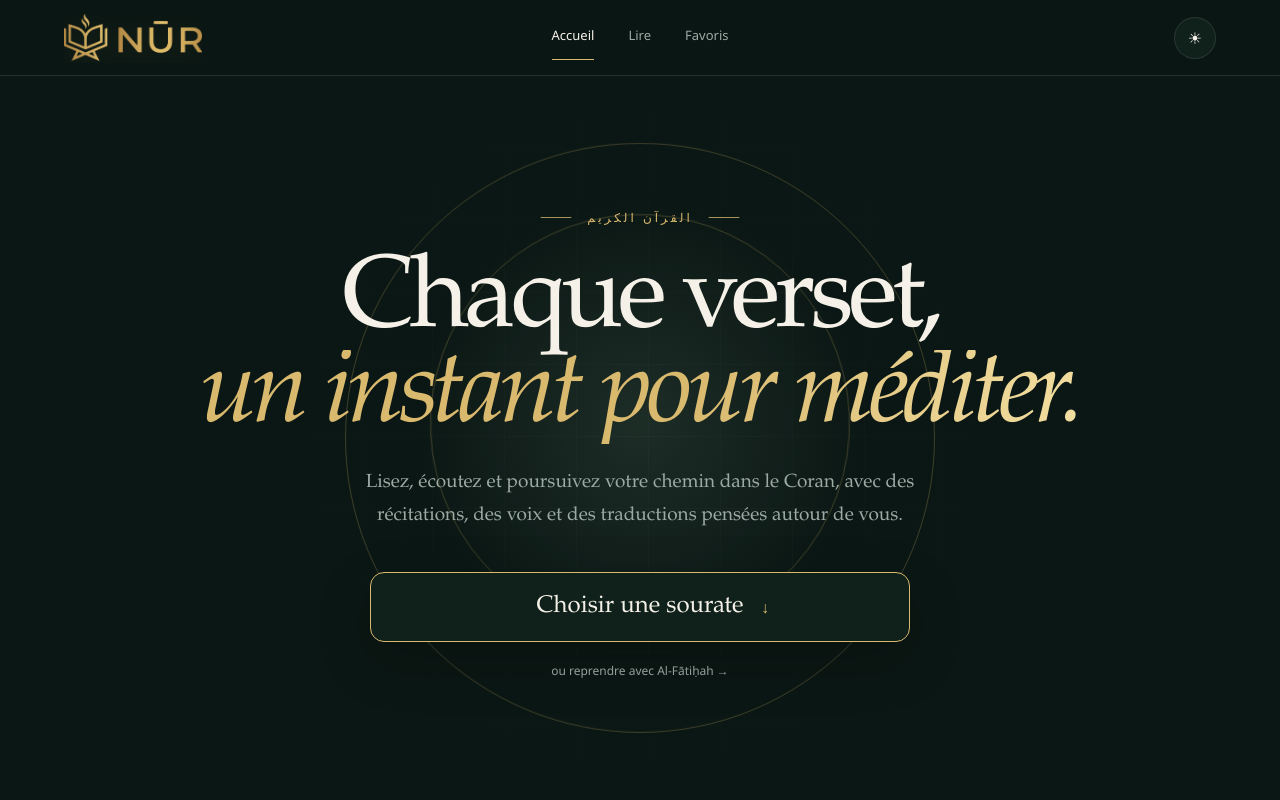
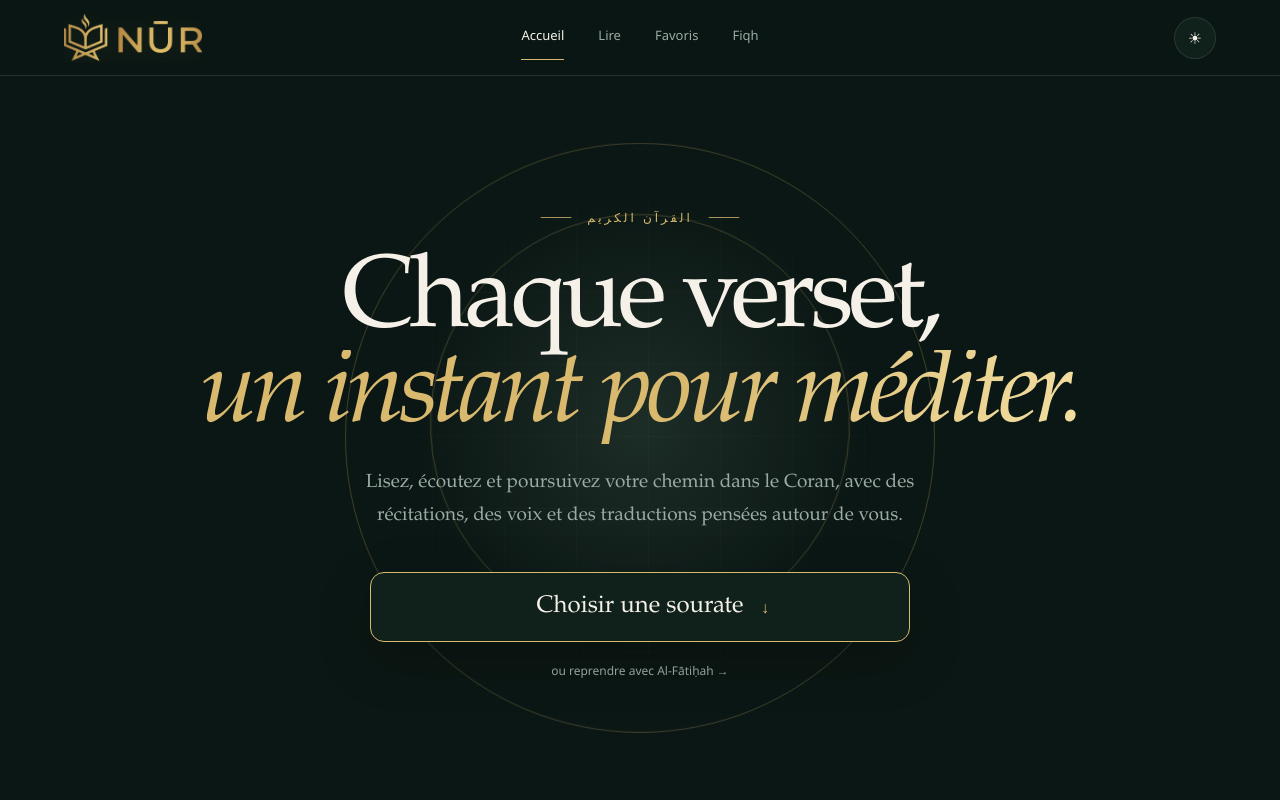
Before and after one commit to NurQuran/Nur, a Next.js app: page / in a window 1280 px wide. Shown: the top 800 px of the page. Built offline with nearby package versions, Linux system fonts and the light colour scheme.

Commit message:
Add Assistant Fiqh navigation

```diff
--- a/components/SiteHeader.tsx
+++ b/components/SiteHeader.tsx
@@ -4,7 +4,7 @@ import { useEffect, useRef, useState } from "react";
 import { useLanguage } from "../lib/i18n";
 import PwaInstallButton from "./PwaInstallButton";
 
-export default function SiteHeader({ active = "home", onSettings }: { active?: "home" | "read" | "favorites"; onSettings?: () => void }) {
+export default function SiteHeader({ active = "home", onSettings }: { active?: "home" | "read" | "favorites" | "assistant"; onSettings?: () => void }) {
   const [theme, setTheme] = useState<"light" | "dark">("dark");
   const [navHidden, setNavHidden] = useState(false);
   const lastScroll = useRef(0);
@@ -33,7 +33,7 @@ export default function SiteHeader({ active = "home", onSettings }: { active?: "
   }
   return <header className={`topbar${navHidden ? " mobile-hidden" : ""}`}>
     <a className="brand logo-brand" href="/" aria-label="Nūr, accueil"><span className="logo-crop"><img src="/nur-logo.png" alt="Nūr" /></span></a>
-    <nav aria-label="Navigation principale"><a className={active === "home" ? "active" : ""} href="/">{t("home")}</a><a className={active === "read" ? "active" : ""} href="/read">{t("read")}</a><a className={active === "favorites" ? "active" : ""} href="/favorites">{t("favorites")}</a></nav>
+    <nav aria-label="Navigation principale"><a className={active === "home" ? "active" : ""} href="/">{t("home")}</a><a className={active === "read" ? "active" : ""} href="/read">{t("read")}</a><a className={active === "favorites" ? "active" : ""} href="/favorites">{t("favorites")}</a><a className={active === "assistant" ? "active" : ""} href="/assistant">Fiqh</a></nav>
     <div className="header-actions"><PwaInstallButton />{onSettings && <button className="text-button settings-trigger" onClick={onSettings}><span aria-hidden="true">⌘</span> {t("settings")}</button>}<button className="icon theme-trigger" aria-label={theme === "dark" ? "Activer le mode clair" : "Activer le mode sombre"} onClick={toggleTheme}>{theme === "dark" ? "☀" : "☾"}</button></div>
   </header>;
 }
```
